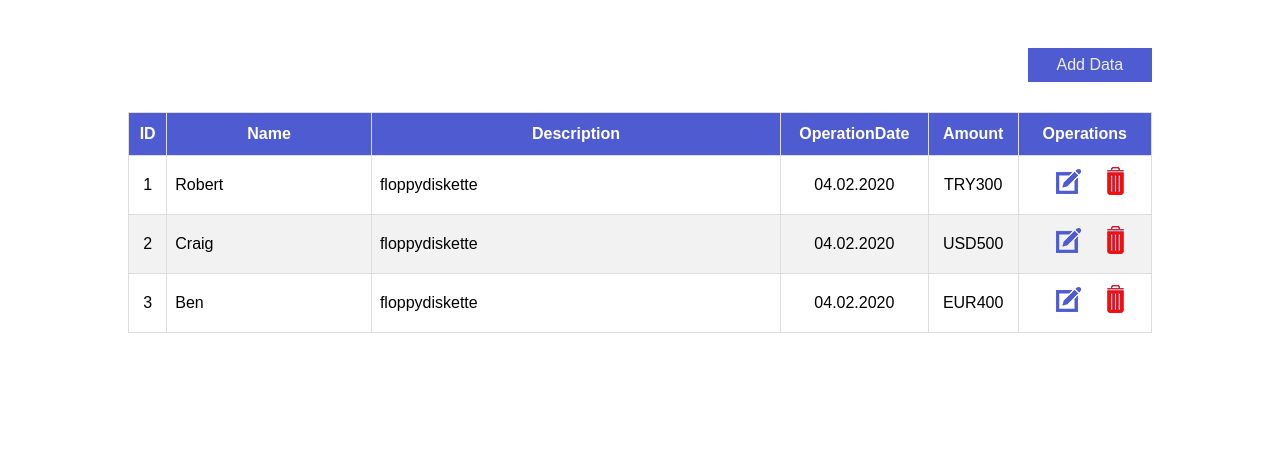
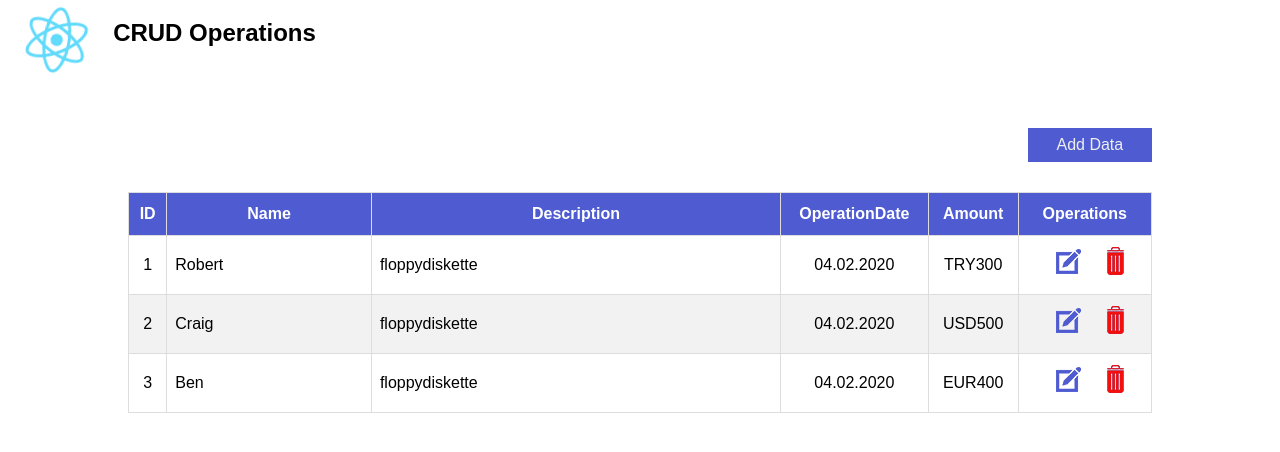
Before and after one commit to denizozmen/crud-operations-react, a React (Create React App) app: page / in a window 1280 px wide. Shown: the top 452 px of the page. Built offline with nearby package versions, Linux system fonts and the light colour scheme.

Commit message:
Added Header Compenent

```diff
--- a/src/App.css
+++ b/src/App.css
@@ -2,6 +2,10 @@
   text-align: center;
 }
 
+
+
+
+/*
 .App-logo {
   height: 40vmin;
   pointer-events: none;
@@ -35,4 +39,4 @@
   to {
     transform: rotate(360deg);
   }
-}
+} */
--- a/src/App.js
+++ b/src/App.js
@@ -1,6 +1,8 @@
 import React, { useState, createContext } from "react";
 import ButtonAddData from "./components/Button/ButtonAddData";
 import TableData from "./components/Table/TableData";
+import "./App.css";
+import Header from "./components/Header/Header";
 
 export const FormContext = createContext();
 
@@ -96,6 +98,7 @@ function App() {
       }}
     >
       <div>
+        <Header />
         <ButtonAddData />
         <TableData />
       </div>
--- /dev/null
+++ b/src/components/Header/Header.css
@@ -0,0 +1,35 @@
+.App-logo {
+  height: 10vmin;
+  pointer-events: none;
+}
+
+@media (prefers-reduced-motion: no-preference) {
+  .App-logo {
+    animation: App-logo-spin infinite 20s linear;
+  }
+}
+
+@keyframes App-logo-spin {
+  from {
+    transform: rotate(0deg);
+  }
+  to {
+    transform: rotate(360deg);
+  }
+}
+
+.head {
+  font-size: calc(8px + 2vmin);
+  margin-top: 1.5%;
+}
+
+.logoreact {
+  display: flex;
+  align-items: left;
+}
+
+@media only screen and (max-width: 770px) {
+  .head {
+    margin-top: 3%;
+  }
+}
--- /dev/null
+++ b/src/components/Header/Header.js
@@ -0,0 +1,13 @@
+import logo from "./logo.svg";
+import "./Header.css";
+
+function Header() {
+  return (
+    <div className="logoreact">
+      <img src={logo} className="App-logo" alt="logo" />
+      <h1 className="head">CRUD Operations</h1>
+    </div>
+  );
+}
+
+export default Header;
```
Also changed, not shown: src/components/Header/logo.svg (renamed from src/logo.svg).
